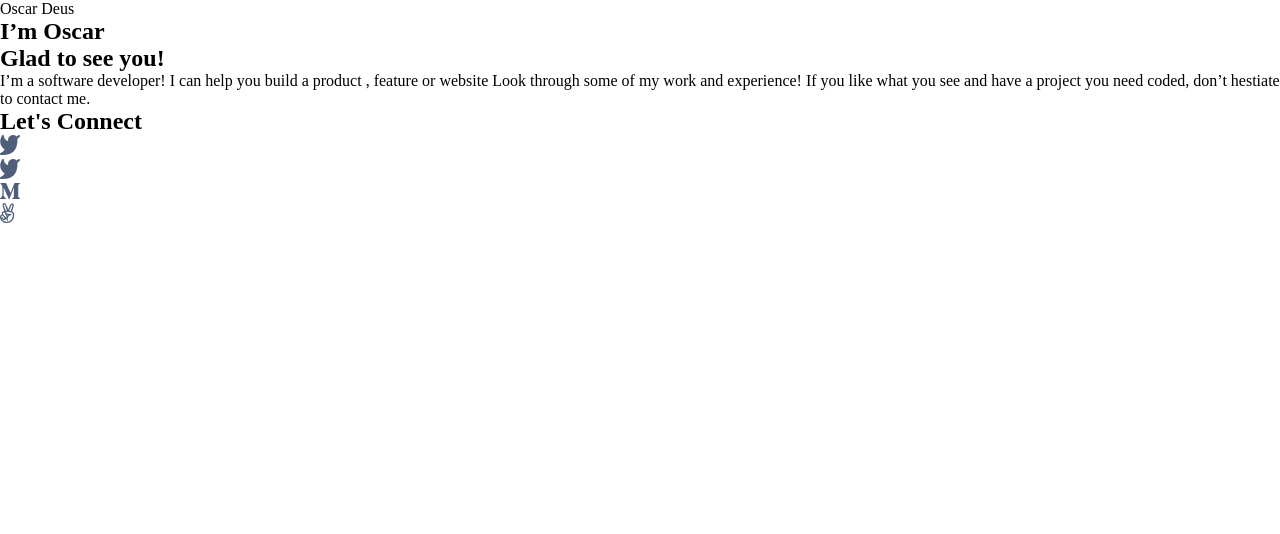
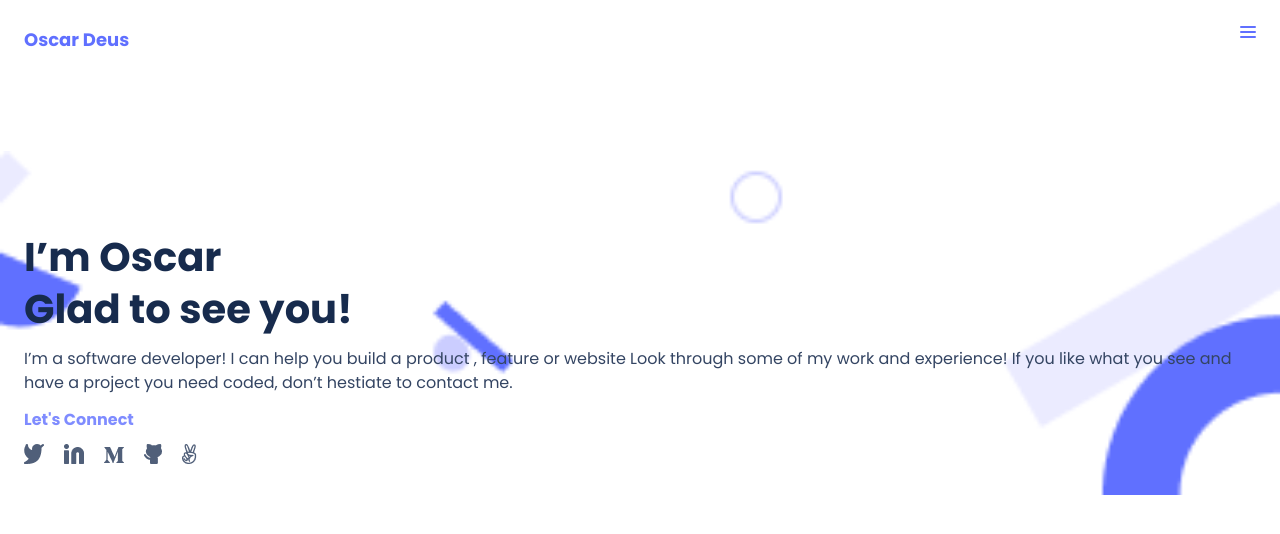
Before and after one commit to Oscah01/Personal-Portfolio, a website: page index.html in a window 1280 px wide. Drawn offline with Linux system fonts and the light colour scheme.

Commit message:
add homepage

```diff
--- a/index.html
+++ b/index.html
@@ -11,13 +11,13 @@
     <main id="container">
         <nav class="top-menu">
             <div class="logo">
-                Oscar Deus
+               <a href="#"> Oscar Deus</a>
             </div>
-            <div class="hamburger">
+            <a class="hamburger">
                 <span class="icon"></span>
                 <span class="icon"></span>
                 <span class="icon"></span>
-            </div>
+            </a>
         </nav>
         <section class="home">
             <h1 class="main-header">
@@ -38,7 +38,7 @@
                     </li>
                     <li>
                         <a href="#">
-                            <img src="./icons/tw.png" alt="">
+                            <img src="./icons/lk.png" alt="">
                         </a>
                     </li>
                     <li>
@@ -46,11 +46,16 @@
                             <img src="./icons/me.png" alt="">
                         </a>
                     </li>
-                    <var><li>
+                    <li>
+                        <a href="#">
+                            <img src="./icons/github.png" alt="p">
+                        </a>
+                    </li>
+                    <li>
                         <a href="#">
                             <img src="./icons/vidole.png" alt="p">
                         </a>
-                    </li></var>
+                    </li>
                 </ul>
             </div>
         </section>
--- a/style.css
+++ b/style.css
@@ -1,3 +1,5 @@
+@import url('https://fonts.googleapis.com/css2?family=Poppins:wght@400;500;700&display=swap');
+
 *{
     margin: 0;
     padding: 0;
@@ -10,4 +12,91 @@
     padding: 0 24px;
     width: 100%;
     height: auto;
+    font-family: 'Poppins',sans-serif;
 }
+
+.top-menu {
+    display: flex;
+    justify-content: space-between;
+padding: 26px 24px;
+font-family: 'Poppins',sans-serif;
+}
+
+.logo a {
+    text-decoration: none;
+    color: #6070ff;
+    font-family: 'Poppins',sans-serif;
+    font-weight: 700;
+    font-size: 18px;
+
+}
+
+.hamburger {
+  display: flex;
+  flex-direction: column;
+  justify-content: space-between;
+  cursor: pointer;
+  height: 12px;
+}
+
+.icon {
+     background-color: #6070ff;
+     width: 16px;
+     height: 2px;
+     border-radius: 2px;
+     text-decoration: none;
+}
+
+.home {
+    display: flex;
+    flex-direction: column;
+    gap: 12px;
+    font-family: 'Poppins',sans-serif;
+    background-image: url(./Images/bg.png);
+    background-repeat: no-repeat;
+    background-size: cover;
+    background-position: 0 72px;
+    padding: 24px;
+}
+ul {
+    list-style: none;
+}
+
+.main-header {
+    font-size: 40px;
+    line-height: 52px;
+    display: flex;
+    align-items: center;
+    justify-content: flex-start;
+    color:  #172B4D;
+    font-weight: 700;
+    padding-top: 128px;
+}
+.description {
+    display: flex;
+    align-items: center;
+    justify-content: flex-start;
+    font-weight: 400;
+    font-family: 'Poppins',sans-serif;
+    font-size: 16px;
+    color: #344563;
+    line-height: 24px;
+}
+.contacts {
+    display: flex;
+    align-items: flex-start;
+    justify-content: flex-start;
+    flex-direction: column;
+    gap: 12px;
+}
+.con-header {
+    color: #7f8cff;
+    font-size: 16px;
+}
+
+.contact-icons {
+    display: flex;
+    align-items: center;
+    justify-content: flex-start;
+    gap: 20px;
+}
```
Also changed, not shown: MIT.md (added, +10 -0 lines), package.json (+11 -7 lines), Images/bg.png (added), Images/css.png (added), Images/html.png (added), Images/js.png (added), Images/pj1.png (added), Images/pj2.png (added), Images/pj3.png (added), Images/pj4.png (added), githb.svg (added), icons/lk.png (added), ph.jpg (added), 1 other file.
